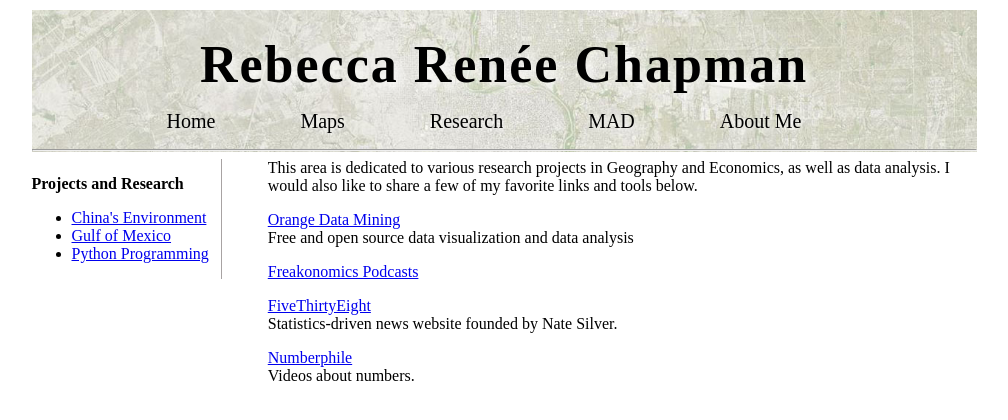
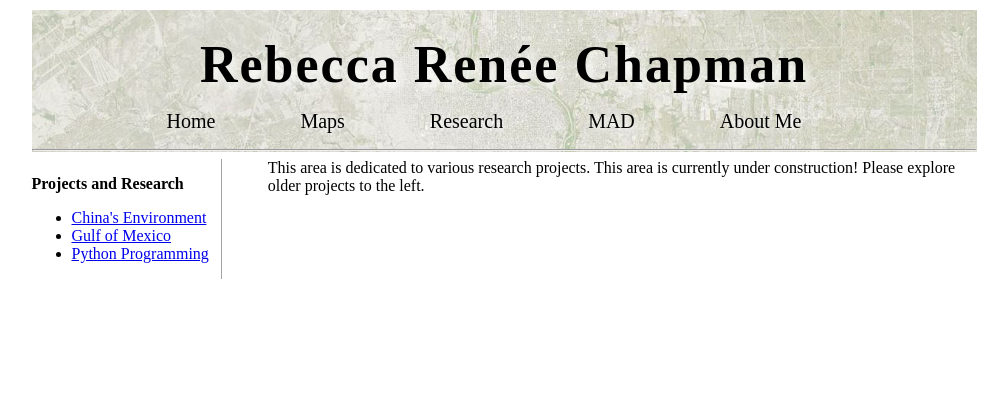
Before and after one commit to rebeccachapman/rebeccachapman.github.io, a Jekyll site: the page built from research.html, in a window 1280 px wide. Shown: the top 420 px of the page, without its empty margins (136-1144 px from the left). Built offline with Jekyll 4.4.1, drawn with Linux system fonts in a browser that asks for light colours.

Commit message:
Update research.html

```diff
--- a/research.html
+++ b/research.html
@@ -4,17 +4,5 @@ image_name: 'laredo'
 ---
 
 <div class="content">
-  This area is dedicated to various research projects in Geography and Economics, as well as data analysis. I would also like to share a few of my favorite links and tools below.
-
-<p><a href ="http://orange.biolab.si/">Orange Data Mining</a><br>
-  Free and open source data visualization and data analysis</p>
-
-<p><a href ="http://www.npr.org/podcasts/452538045/freakonomics-radio/">Freakonomics Podcasts<a><br>
-</p>
-
-<p><a href ="http://fivethirtyeight.com/">FiveThirtyEight<a><br>
-  Statistics-driven news website founded by Nate Silver.</p>
-
-<p><a href = "http://www.numberphile.com/">Numberphile<a><br>
-  Videos about numbers.</p>
+  This area is dedicated to various research projects. This area is currently under construction! Please explore older projects to the left.
 </div>
```
